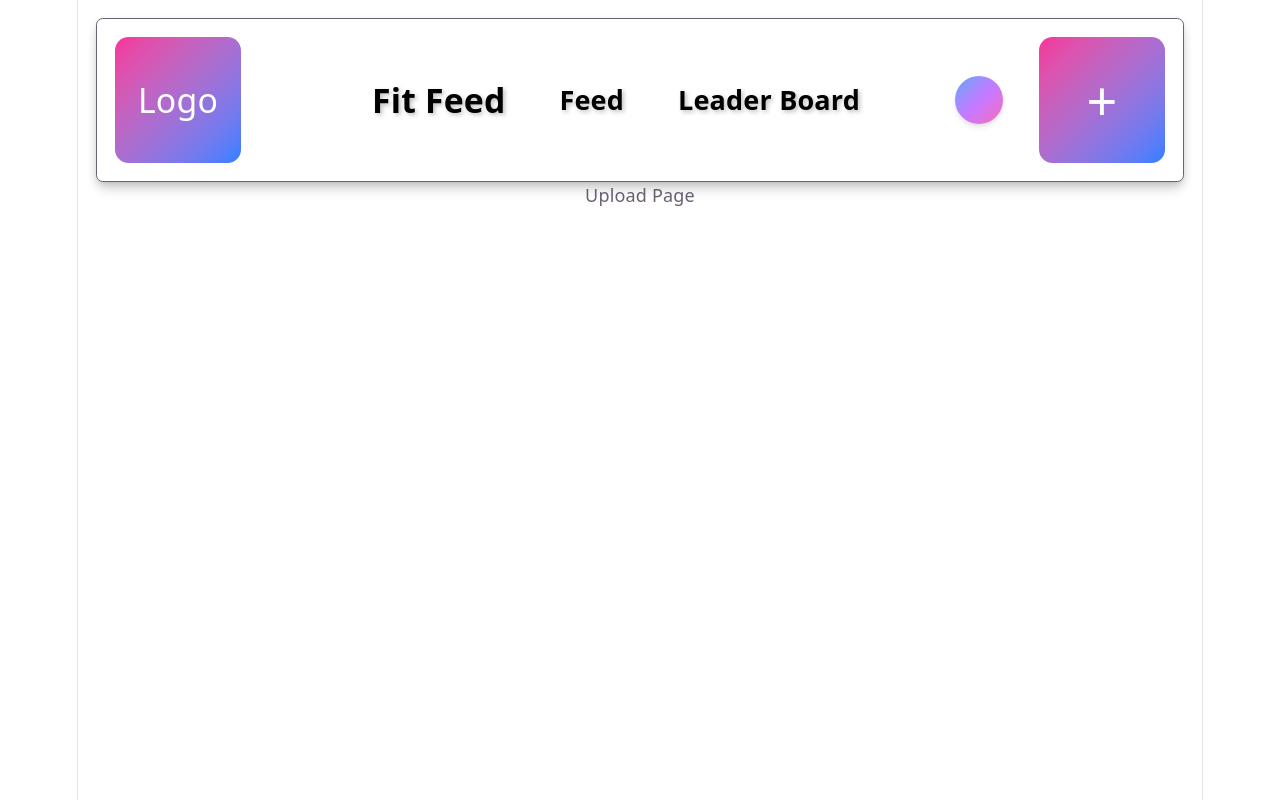
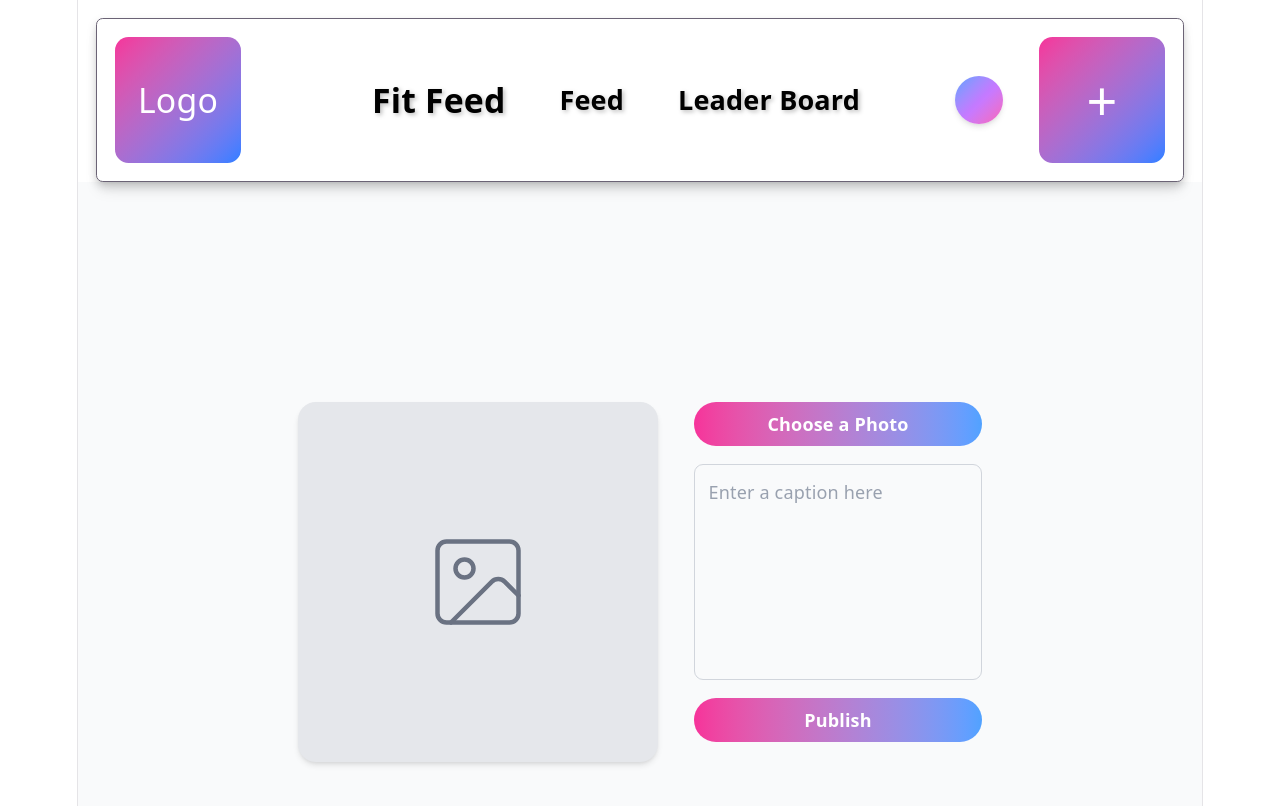
Before and after one commit to KhiryDixonManning/FitFeed, a React (Vite) app in the folder fit-feed/: page /upload in a window 1280 px wide. Shown: the top 806 px of the page. Built offline with nearby package versions, Linux system fonts and the light colour scheme.

Commit message:
Enhance Upload component with image preview, caption input, and publish functionality

```diff
--- a/fit-feed/src/pages/Upload.tsx
+++ b/fit-feed/src/pages/Upload.tsx
@@ -1,10 +1,72 @@
+import { useState } from "react";
 import Headbar from "../components/Headbar";
+import { ImageIcon } from "lucide-react";
 
 export default function Upload() {
+  const [preview, setPreview] = useState<string | null>(null);
+  const [caption, setCaption] = useState("");
+
+  const handlePhotoChange = (e: React.ChangeEvent<HTMLInputElement>) => {
+    const file = e.target.files?.[0];
+    if (file) {
+      setPreview(URL.createObjectURL(file));
+    }
+  };
+
+  const handlePublish = () => {
+    // Firebase upload logic will go here
+  };
+
   return (
     <div>
       <Headbar />
-      <p>Upload Page</p>
+      <div className="flex items-center justify-center min-h-screen bg-gray-50">
+        <div className="flex flex-row items-start gap-8 p-8">
+
+          {/* Preview */}
+          <div className="w-80 h-80 bg-gray-200 rounded-2xl flex items-center justify-center shadow-md overflow-hidden">
+            {preview ? (
+              <img src={preview} alt="Preview" className="w-full h-full object-cover" />
+            ) : (
+              <ImageIcon className="w-24 h-24 text-gray-500" strokeWidth={1} />
+            )}
+          </div>
+
+          {/* Controls */}
+          <div className="flex flex-col gap-4 w-64">
+
+            {/* Choose Photo Button */}
+            <label className="cursor-pointer">
+              <span className="block text-center text-white font-semibold py-2 px-4 rounded-full bg-gradient-to-r from-pink-500 to-blue-400 hover:opacity-90 transition">
+                Choose a Photo
+              </span>
+              <input
+                type="file"
+                accept="image/*"
+                className="hidden"
+                onChange={handlePhotoChange}
+              />
+            </label>
+
+            {/* Caption Input */}
+            <textarea
+              value={caption}
+              onChange={(e) => setCaption(e.target.value)}
+              placeholder="Enter a caption here"
+              className="w-full h-48 p-3 border border-gray-300 rounded-lg resize-none text-gray-700 placeholder-gray-400 focus:outline-none focus:ring-2 focus:ring-pink-300"
+            />
+
+            {/* Publish Button */}
+            <button
+              onClick={handlePublish}
+              className="text-white font-semibold py-2 px-4 rounded-full bg-gradient-to-r from-pink-500 to-blue-400 hover:opacity-90 transition"
+            >
+              Publish
+            </button>
+
+          </div>
+        </div>
+      </div>
     </div>
   );
 }
```
